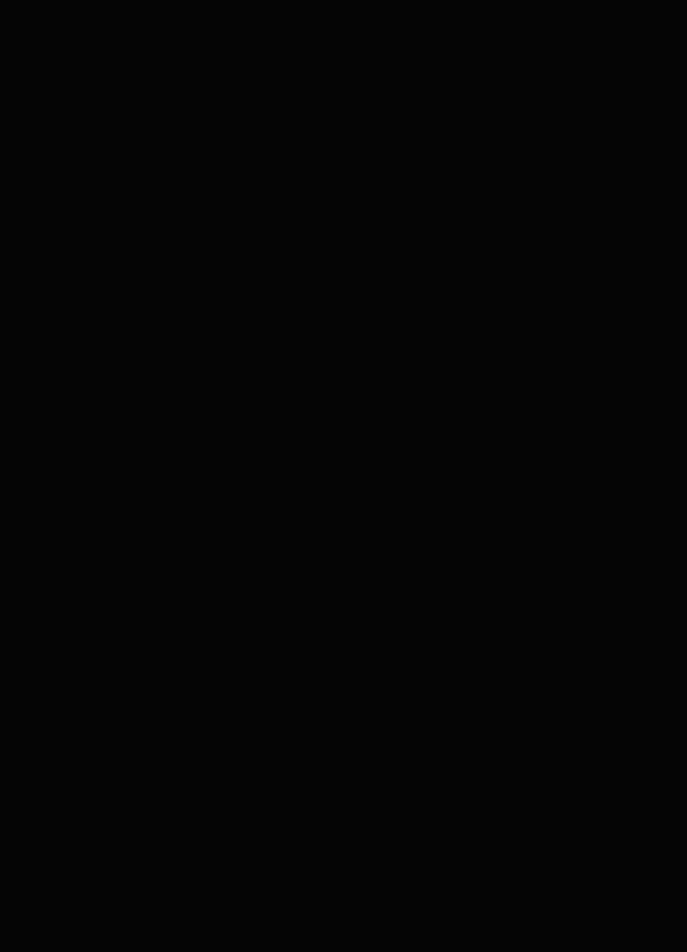
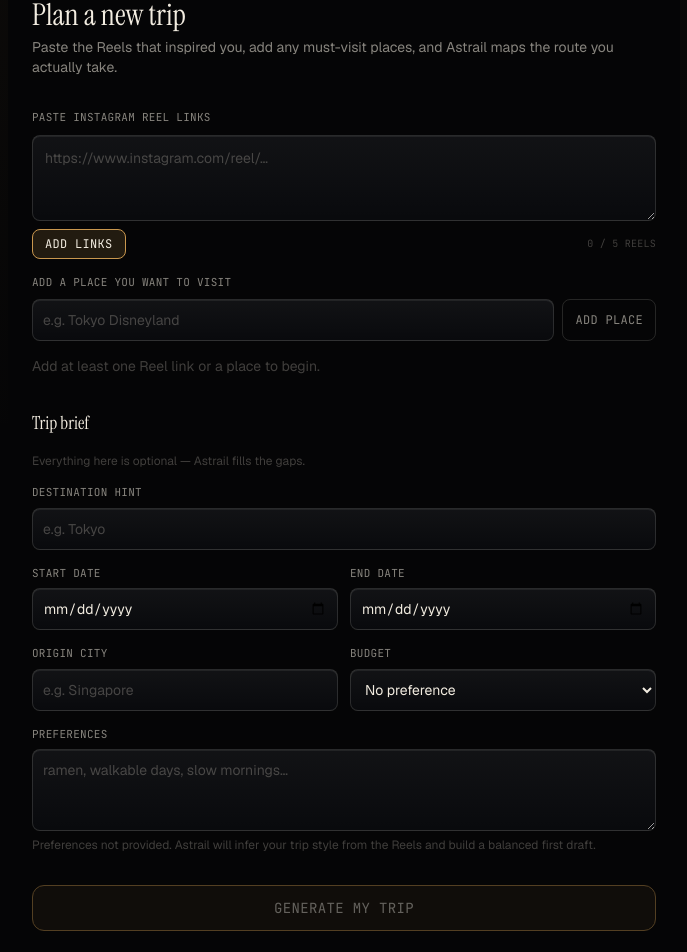
Before and after one commit to shaunliew/astrail-webmcp, a Next.js app in the folder frontend/: page /app in a window 1280 px wide. Shown: the part 26-978 px from the top of the page, without its empty margins (296-983 px from the left). Before the commit the page ends 800 px from the top, so only its background shows below. Built offline with nearby package versions, Linux system fonts and the light colour scheme.

Commit message:
feat(frontend): create-trip flow orchestrator wired at /app
Deviation from plan: mounted-guard so an unmount during createTrip() cannot start an uncancellable stream; adds unmount regression test (plan bug, fixed in plan 70d9e25).

```diff
--- a/frontend/app/app/page.tsx
+++ b/frontend/app/app/page.tsx
@@ -1,4 +1,5 @@
-export default function AppHomePlaceholder() {
-  // Replaced in Plan 3 (Inspiration Tray). Kept minimal so the build stays green.
-  return null
+import CreateTripFlow from '@/components/create/CreateTripFlow'
+
+export default function AppHomePage() {
+  return <CreateTripFlow />
 }
--- /dev/null
+++ b/frontend/components/create/CreateTripFlow.tsx
@@ -0,0 +1,91 @@
+'use client'
+
+import { useEffect, useRef, useState } from 'react'
+import { useRouter } from 'next/navigation'
+import { createTrip, streamGeneration } from '@/lib/trip/mock-api'
+import {
+  canGenerate, toGenerateRequest,
+  type DraftInspirationItem, type BriefInput,
+} from '@/lib/trip/parse-inspiration'
+import type { StreamEvent } from '@/lib/trip/backend-types'
+import InspirationTray from './InspirationTray'
+import TripBriefForm from './TripBriefForm'
+import GenerationProgress from './GenerationProgress'
+
+const EMPTY_BRIEF: BriefInput = {
+  destination_hint: '', start_date: '', end_date: '',
+  origin_city: '', budget_level: '', preferences: '',
+}
+
+function tripIdFromResult(content: string, fallback: string): string {
+  try {
+    const parsed = JSON.parse(content) as { trip_id?: string }
+    return parsed.trip_id ?? fallback
+  } catch {
+    return fallback
+  }
+}
+
+export default function CreateTripFlow() {
+  const router = useRouter()
+  const [items, setItems] = useState<DraftInspirationItem[]>([])
+  const [brief, setBrief] = useState<BriefInput>(EMPTY_BRIEF)
+  const [phase, setPhase] = useState<'compose' | 'generating'>('compose')
+  const [events, setEvents] = useState<StreamEvent[]>([])
+  const handleRef = useRef<{ cancel: () => void } | null>(null)
+  const activeRef = useRef(true)
+
+  // Mounted-guard: createTrip is async (network latency). If the component unmounts
+  // while it is pending, we must NOT start the stream afterward — otherwise the cleanup
+  // (which already ran) can never cancel it, and its callback would setState / navigate
+  // on an unmounted component. `activeRef` is re-armed on mount so StrictMode's
+  // mount→unmount→mount double-invoke leaves it true.
+  useEffect(() => {
+    activeRef.current = true
+    return () => {
+      activeRef.current = false
+      handleRef.current?.cancel()
+    }
+  }, [])
+
+  async function handleGenerate() {
+    setPhase('generating')
+    setEvents([])
+    const { trip_id } = await createTrip(toGenerateRequest(items, brief))
+    if (!activeRef.current) return // unmounted during createTrip — do not start the stream
+    handleRef.current = streamGeneration(trip_id, (event) => {
+      if (!activeRef.current) return
+      setEvents((prev) => [...prev, event])
+      if (event.type === 'result') {
+        router.push(`/app/trip/${tripIdFromResult(event.content, trip_id)}`)
+      }
+    })
+  }
+
+  if (phase === 'generating') {
+    return <GenerationProgress events={events} />
+  }
+
+  return (
+    <main className="mx-auto flex min-h-[100dvh] w-full max-w-2xl flex-col gap-8 bg-[var(--void)] p-6">
+      <header className="flex flex-col gap-1">
+        <h1 className="type-display text-3xl text-[var(--starlight)]">Plan a new trip</h1>
+        <p className="type-body text-sm text-[var(--muted)]">
+          Paste the Reels that inspired you, add any must-visit places, and Astrail maps the route you actually take.
+        </p>
+      </header>
+
+      <InspirationTray items={items} onChange={setItems} />
+      <TripBriefForm brief={brief} onChange={setBrief} />
+
+      <button
+        type="button"
+        onClick={handleGenerate}
+        disabled={!canGenerate(items)}
+        className="type-label rounded-xl border border-[var(--brass)] bg-[var(--brass-soft)] px-4 py-3 text-sm uppercase tracking-wide text-[var(--starlight)] transition-opacity disabled:cursor-not-allowed disabled:opacity-40"
+      >
+        Generate my trip
+      </button>
+    </main>
+  )
+}
```
Also changed, not shown: 1 other file (tests, documents, lock files or other folders).
